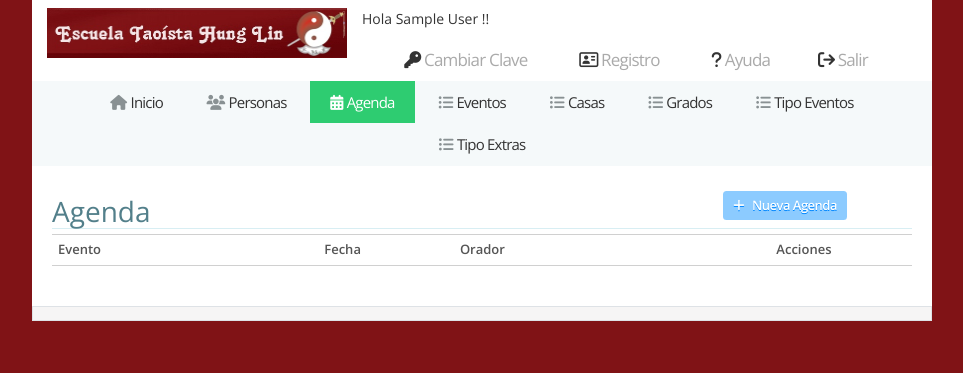
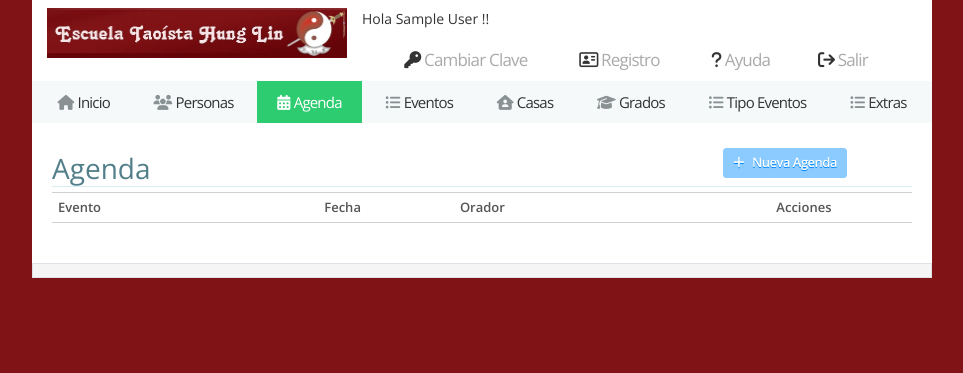
Before and after one commit to erichard56/hunglin4, a Django app: page /agendas_lista/ in a window 1280 px wide. Shown: the top 373 px of the page, without its empty margins (158-1121 px from the left). Run offline with Django 5.2, Linux system fonts and the light colour scheme; the visitor is signed in with stand-in values (Sample User, id 1); data that the repository does not hold is empty; some libraries are stand-ins or nearby versions.

Commit message:
cambio iconos menu

```diff
--- a/hunglin/bosquetaoista/templates/header.html
+++ b/hunglin/bosquetaoista/templates/header.html
@@ -55,10 +55,10 @@
 					{% if request.user.is_superuser %}
 						<li {% if pagina == 10 or pagina == 11 %} class="active" {% endif %}><a href="{% url 'agendas_lista' %}" title="Agenda"><i class="fa-solid fa-calendar-days"></i> Agenda</a></li>
 						<li {% if pagina == 8 or pagina == 9 %} class="active" {% endif %}><a href="{% url 'eventos_lista' %}" title="Eventos"><i class="fa fa-list-ul"></i> Eventos</a></li>
-						<li {% if pagina == 4 %} class="active" {% endif %}><a href="{% url 'casas_lista' %}" title="Casas"><i class="fa fa-list-ul"></i> Casas</a></li>
-						<li {% if pagina == 2 %} class="active" {% endif %}><a href="{% url 'grados_lista' %}" title="Grados"><i class="fa fa-list-ul"></i> Grados</a></li>
+						<li {% if pagina == 4 %} class="active" {% endif %}><a href="{% url 'casas_lista' %}" title="Casas"><i class="fa-solid fa-house-user"></i> Casas</a></li>
+						<li {% if pagina == 2 %} class="active" {% endif %}><a href="{% url 'grados_lista' %}" title="Grados"><i class="fa-solid fa-graduation-cap"></i> Grados</a></li>
 						<li {% if pagina == 12 or pagina == 13 %} class="active" {% endif %}><a href="{% url 'tipoeventos_lista' %}" title="Agenda"><i class="fa fa-list-ul"></i> Tipo Eventos</a></li>
-						<li {% if pagina == 14 or pagina == 15 %} class="active" {% endif %}><a href="{% url 'tipoextras_lista' %}" title="Agenda"><i class="fa fa-list-ul"></i> Tipo Extras</a></li>
+						<li {% if pagina == 14 or pagina == 15 %} class="active" {% endif %}><a href="{% url 'tipoextras_lista' %}" title="Agenda"><i class="fa fa-list-ul"></i> Extras</a></li>
 					{% endif %}
 				</ul>
 			</div>
```
